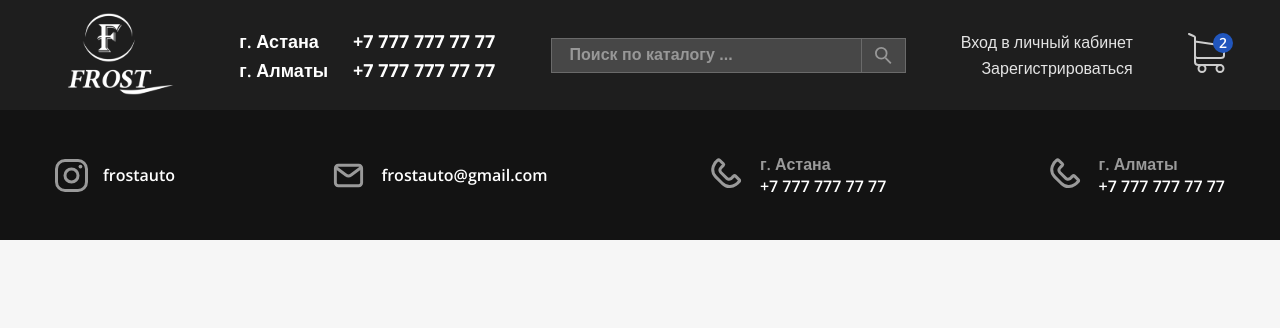
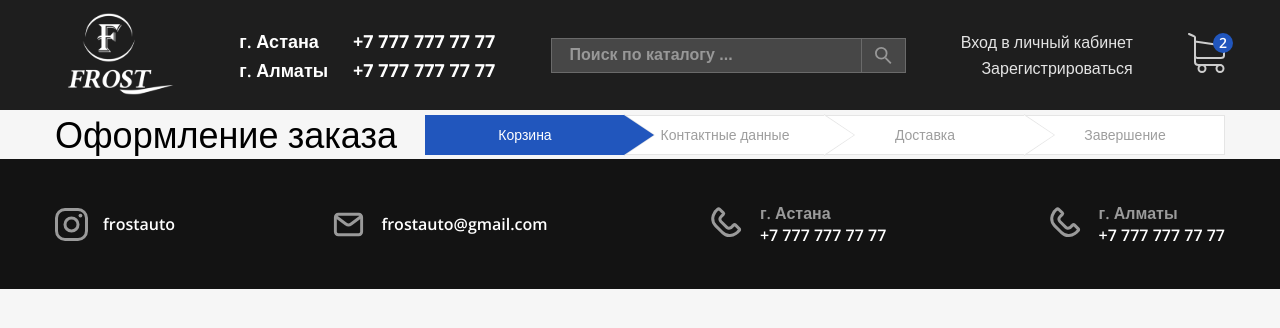
Before and after one commit to Mag1sstr/refactoring-frost, a React (Vite) app: page /basket in a window 1280 px wide. Shown: the top 328 px of the page. Built offline with nearby package versions, Linux system fonts and the light colour scheme.

Commit message:
CreatingOrder

```diff
--- a/src/UI/Cart/Cart.tsx
+++ b/src/UI/Cart/Cart.tsx
@@ -1,8 +1,10 @@
+import { useNavigate } from "react-router-dom";
 import styles from "../../components/Header/style.module.css";
 import cartImage from "../../images/Header/cart.svg";
 export default function Cart() {
+  const navigate = useNavigate();
   return (
-    <div className={styles.cart}>
+    <div onClick={() => navigate("/basket")} className={styles.cart}>
       <img className={styles.cart__img} src={cartImage} alt="cart" />
       <div className={styles.cart__circle}>2</div>
     </div>
--- /dev/null
+++ b/src/components/BasketStage/BasketStage.tsx
@@ -0,0 +1,9 @@
+import styles from "./style.module.css";
+
+export default function BasketStage() {
+  return (
+    <section className={styles.wrapper}>
+      <h2>Корзина</h2>
+    </section>
+  );
+}
--- /dev/null
+++ b/src/components/BasketStage/style.module.css
@@ -0,0 +1,10 @@
+.wrapper {
+  width: 100%;
+  padding: 65px 55px;
+  border: 1px solid #e5e5e5;
+  background-color: #fff;
+}
+.wrapper h2 {
+  font-size: 24px;
+  font-weight: 600;
+}
--- a/src/pages/AppRoutes.tsx
+++ b/src/pages/AppRoutes.tsx
@@ -2,6 +2,7 @@ import { Route, Routes } from "react-router-dom";
 import Home from "./Home";
 import ProductInfo from "./ProductInfo/ProductInfo";
 import SearchPage from "./SearchPage/SearchPage";
+import CreatingOrder from "./CreatingOrder/CreatingOrder";
 
 export default function AppRoutes() {
   return (
@@ -9,6 +10,7 @@ export default function AppRoutes() {
       <Route path="/" element={<Home />} />
       <Route path="/product/:id" element={<ProductInfo />} />
       <Route path="/search" element={<SearchPage />} />
+      <Route path="/basket" element={<CreatingOrder />} />
     </Routes>
   );
 }
--- /dev/null
+++ b/src/pages/CreatingOrder/CreatingOrder.tsx
@@ -0,0 +1,45 @@
+import { useState } from "react";
+import styles from "./style.module.css";
+import BasketStage from "../../components/BasketStage/BasketStage";
+
+export default function Basket() {
+  const [currentStage, setCurrentStage] = useState(0);
+  const stages = [
+    {
+      stage: "Корзина",
+      component: <BasketStage />,
+    },
+    {
+      stage: "Контактные данные",
+    },
+    {
+      stage: "Доставка",
+    },
+    {
+      stage: "Завершение",
+    },
+  ];
+  return (
+    <section className={styles.order}>
+      <div className="conteiner">
+        <div className={styles.stages}>
+          <h1 className={styles.title}>Оформление заказа</h1>
+          <div className={styles.row}>
+            {stages.map((item, i) => (
+              <div
+                onClick={() => {
+                  setCurrentStage(i);
+                }}
+                className={`${styles.stage} ${
+                  currentStage === i && styles.active
+                }`}
+              >
+                {item.stage}
+              </div>
+            ))}
+          </div>
+        </div>
+      </div>
+    </section>
+  );
+}
--- /dev/null
+++ b/src/pages/CreatingOrder/style.module.css
@@ -0,0 +1,62 @@
+.basket {
+  margin: 30px 0;
+}
+.stages {
+  display: flex;
+  align-items: center;
+  justify-content: space-between;
+}
+.row {
+  display: flex;
+}
+.title {
+  font-size: 36px;
+  font-weight: 400;
+}
+.stage {
+  position: relative;
+  width: 200px;
+  height: 40px;
+  display: flex;
+  align-items: center;
+  justify-content: center;
+  background-color: #fff;
+  color: #9e9e9e;
+  font-size: 14px;
+  border: 1px solid #e5e5e5;
+  cursor: pointer;
+}
+.stage::after {
+  content: "";
+  position: absolute;
+  z-index: 100;
+  left: 100%;
+  width: 0;
+  height: 0;
+  border-left: 30px solid #fff;
+  border-top: 20px solid transparent;
+  border-bottom: 20px solid transparent;
+}
+.stage::before {
+  content: "";
+  position: absolute;
+  z-index: 100;
+  left: 100%;
+  width: 0;
+  height: 0;
+  border-left: 31px solid #e5e5e5;
+  border-top: 21px solid transparent;
+  border-bottom: 21px solid transparent;
+}
+.stage.active {
+  border: 1px solid #2156bd;
+  background-color: #2156bd;
+  color: #fff;
+}
+.stage.active::after {
+  border-left: 30px solid #2156bd;
+}
+.stage:nth-child(4)::after,
+.stage:nth-child(4)::before {
+  display: none;
+}
```
